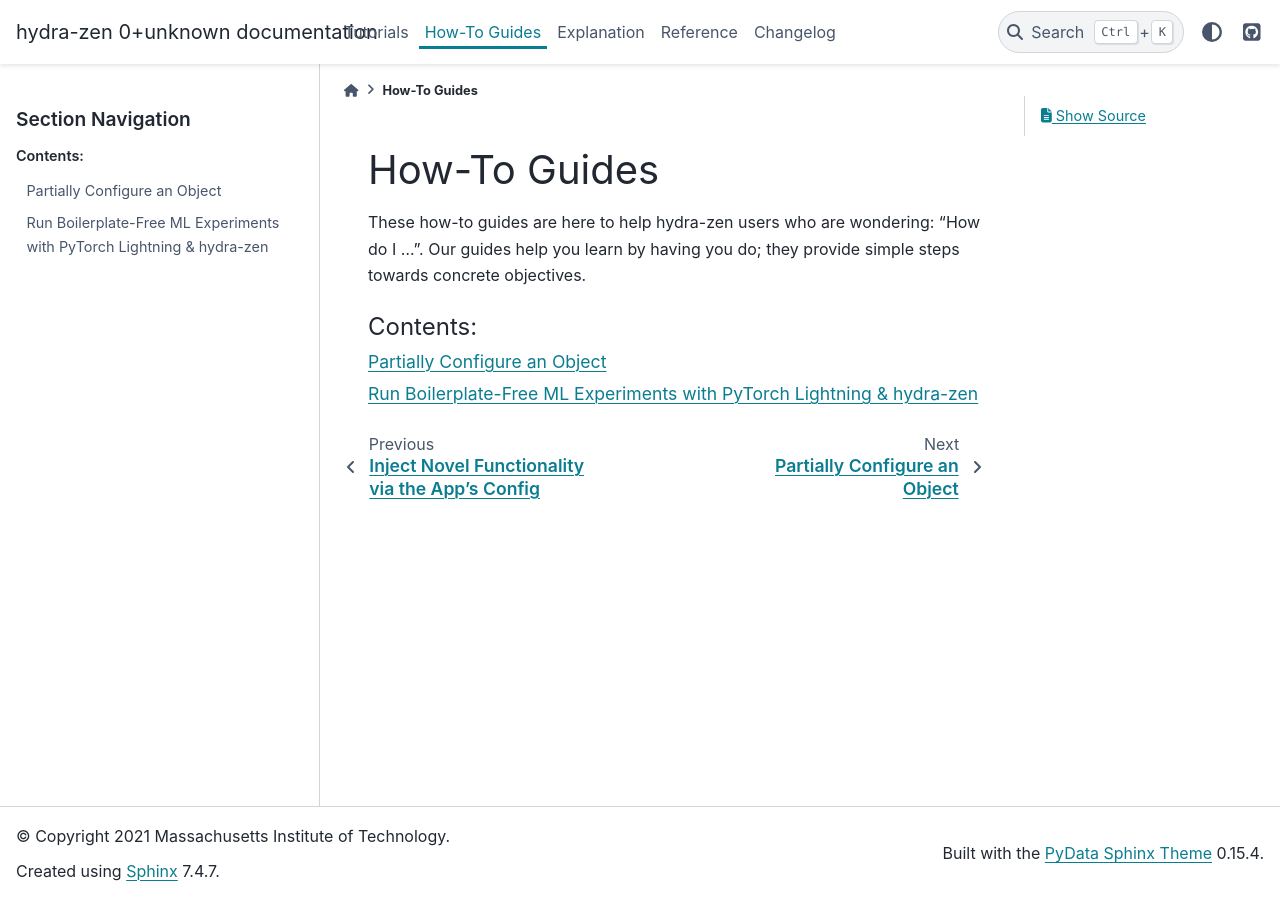
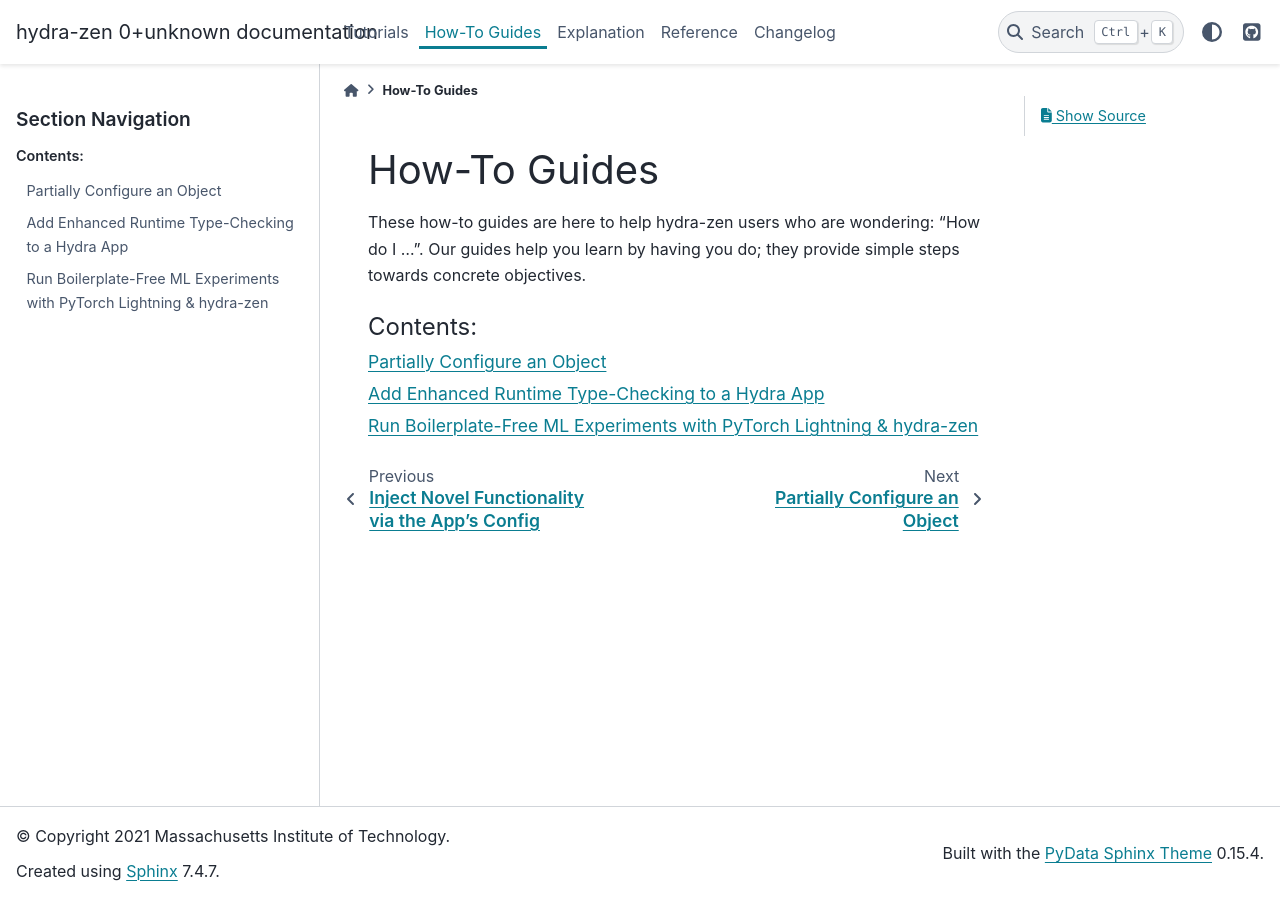
Before and after one commit to mit-ll-responsible-ai/hydra-zen, a Sphinx documentation site: the page built from docs/source/how_tos.rst, in a window 1280 px wide. Built offline with Sphinx 7.4.7 and the PyData theme 0.15.4, drawn with Linux system fonts in a browser that asks for light colours; some of the changed lines change nothing that is shown.

Commit message:
docs: add how-to section on using beartype

```diff
--- /dev/null
+++ b/docs/source/how_to/beartype.rst
@@ -0,0 +1,110 @@
+.. admonition:: Prerequisites
+
+   Your must install `beartype <https://github.com/beartype/beartype>`_ in your Python environment in order to complete this How-To guide.
+
+=================================================
+Add Enhanced Runtime Type-Checking to a Hydra App
+=================================================
+
+Many Python libraries (e.g. NumPy, PyTorch) include so-called :plymi:`type hints <Module5_OddsAndEnds/Writing_Good_Code.html#Type-Hinting>` in the signatures of their
+functions and classes; a type-hint documents the type of values that an input
+parameter expects. Let's turn these hints into promises! We can modify the configs in
+our Hydra app so that its configured values are verified against these types at runtime.
+
+In this How-To guide we will:
+
+1. Install a lightweight runtime type-checker, `beartype <https://github.com/beartype/beartype>`_.
+2. Create "toy" library code that includes type annotations.
+3. Design configs for a Hydra app that will leverage beartype's type-checking throughout its interface.
+4. Test that bad input values get "caught" by our type-checker.
+
+.. tip::
+
+   hydra-zen also provides support for the popular runtime type-checker `pydantic <https://pydantic-docs.helpmanual.io/>`_. It can be used instead of beartype.
+   Consult the reference for :func:`~hydra_zen.third_party.pydantic.validates_with_pydantic` to adapt this How-To accordingly.
+
+To begin, we will install beartype in our Python environment.
+
+.. code-block:: console
+   :caption: 1: Installing beartype.
+
+   $ pip install beartype
+
+Next, let's create a toy example of some library code that uses type hints, but does
+not leverage runtime checking of it types. Create a script called ``toy_library.py``,
+containing the following code.
+
+.. code-block:: python
+   :caption: 2: Creating toy example of library code. Contents of ``toy_library.py``.
+
+   from typing import Union, Sequence
+
+   from beartype.vale import Is
+   from typing_extensions import Annotated
+
+
+   PositiveInt = Annotated[int, Is[lambda x: x >= 0]]
+
+
+   def process_age(age: PositiveInt):
+       return age
+
+
+   def process_shape(shape: Union[int, Sequence[int]]):
+       return shape
+
+Supposing that our Hydra app will configure these two "toy" functions, let's design
+their configs so that beartype will validate their configured values upon
+instantiation.
+
+Open a Python console -- or Jupyter notebook -- in the same directory as ``toy_library.py`` and create the following configs.
+
+.. code-block:: pycon
+   :caption: 3: Creating configs that include beartype validation.
+
+   >>> from toy_library import process_age, process_shape
+
+   >>> from hydra_zen import make_custom_builds_fn
+   >>> from hydra_zen.third_party.beartype import validates_with_beartype
+
+   >>> builds = make_custom_builds_fn(
+   ...     populate_full_signature=True,
+   ...     zen_wrappers=validates_with_beartype,
+   ...     hydra_convert="all",
+   ... )
+
+   >>> ConfAge = builds(process_age)
+   >>> ConfShape = builds(process_shape)
+
+Finally, let's check that our configured values are validated as-expected.
+In the same console, verify that you can replicate the following behavior.
+
+.. code-block:: pycon
+   :caption: 4: Test that the type-checker catches bad configured values.
+
+   >>> from hydra_zen import instantiate
+
+   >>> instantiate(ConfAge, age=12)  # OK
+   12
+   >>> instantiate(ConfAge, age=-100)  # Bad: negative int
+   BeartypeCallHintPepParamException- process_age() parameter age=-100 violates type
+   hint [...]
+   >>> instantiate(ConfAge, age="twelve")  # Bad: not an int
+   BeartypeCallHintPepParamException- process_age() parameter age='twelve' violates
+   type hint [...]
+
+   >>> instantiate(ConfShape, shape=3)  # OK
+   3
+   >>> instantiate(ConfShape, shape=[1, 2, 5])  # OK
+   [1, 2, 5]
+   >>> instantiate(ConfShape, shape=["a", "b"])  # Bad: not a sequence of ints
+   BeartypeCallHintPepParamException- process_shape() parameter shape=['a', 'b']
+   violates type hint [...]
+
+Awesome! Now mis-configured values will have a bear of a time getting past our app's
+type-checked interface 🐻.
+
+.. admonition:: References
+
+   - :func:`~hydra_zen.third_party.beartype.validates_with_beartype`
+   - :ref:`type-support`
--- a/docs/source/how_tos.rst
+++ b/docs/source/how_tos.rst
@@ -10,4 +10,5 @@
    :caption: Contents:
 
    how_to/partial_config
+   how_to/beartype
    how_to/pytorch_lightning
```
